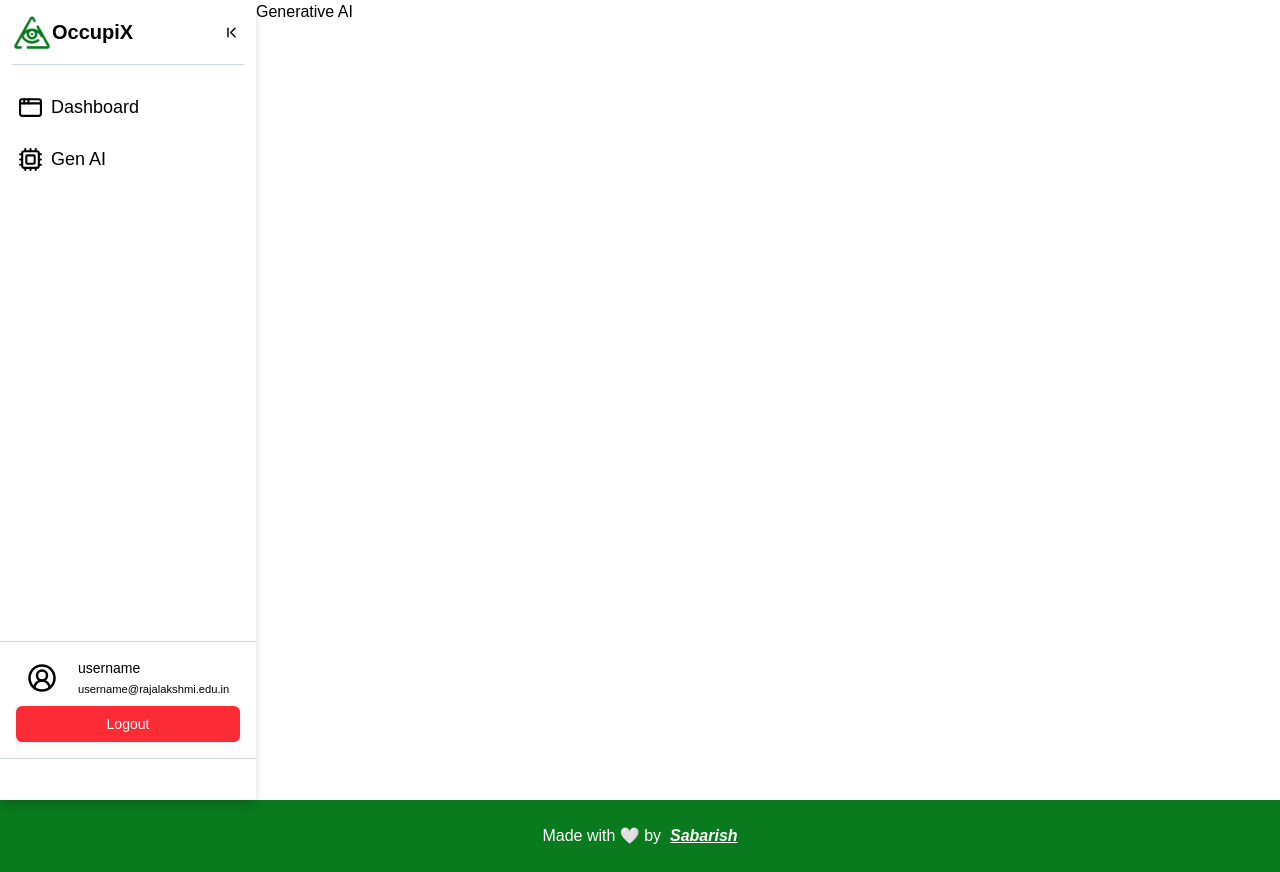
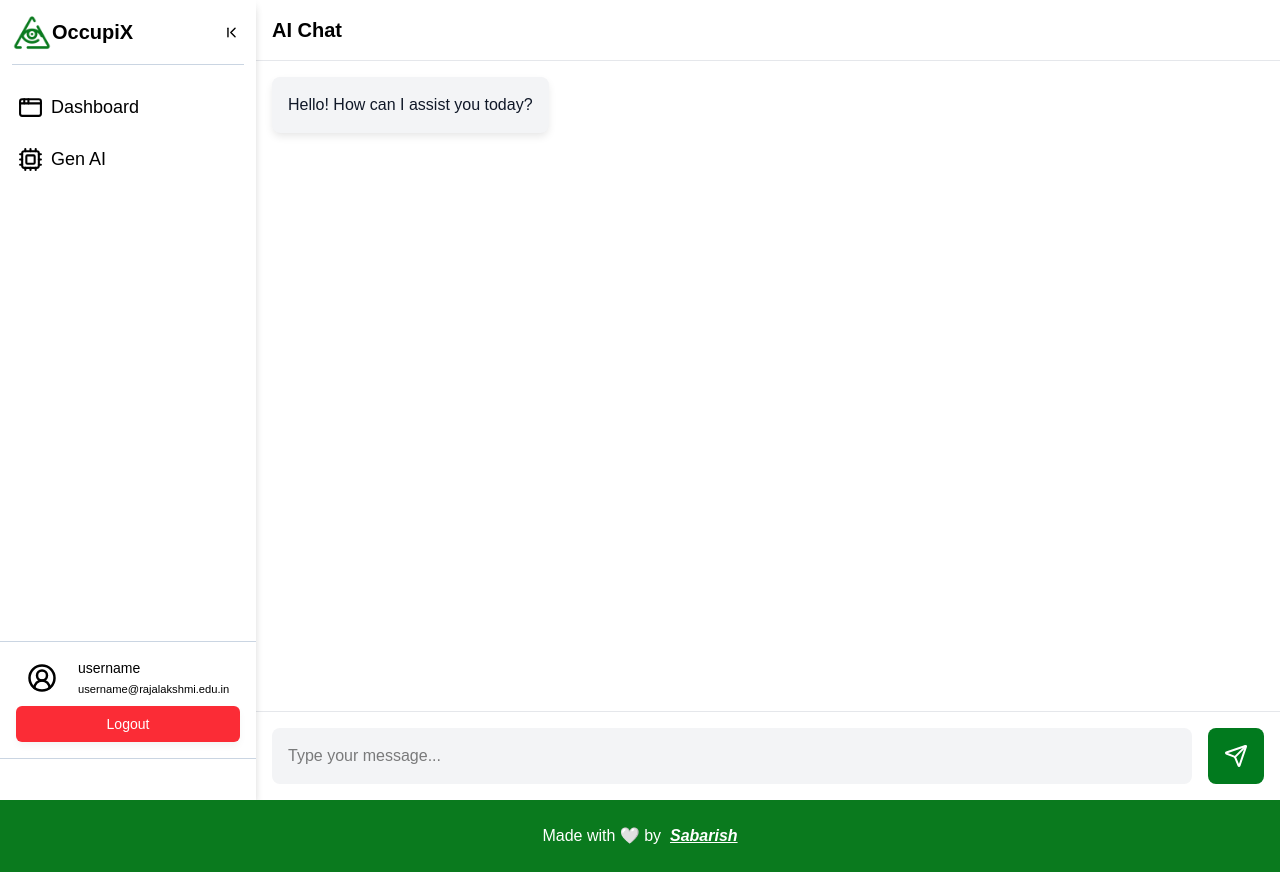
Before and after one commit to Sabarish-developer/classroom-occupancy-monitor, a React (Vite) app: page /genai in a window 1280 px wide. Built offline with nearby package versions, Linux system fonts and the light colour scheme; no server answers.

Commit message:
feat: add genai page

```diff
--- a/package.json
+++ b/package.json
@@ -29,6 +29,7 @@
     "react": "^19.1.1",
     "react-dom": "^19.1.1",
     "react-hot-toast": "^2.5.2",
+    "react-icons": "^5.5.0",
     "react-responsive": "^10.0.1",
     "react-router": "^7.8.0",
     "react-router-dom": "^7.8.0",
--- /dev/null
+++ b/src/components/ai-chat.jsx
@@ -0,0 +1,121 @@
+import React, { useState, useRef, useEffect } from "react";
+import { Send, Loader2 } from "lucide-react";
+import axios from 'axios';
+import { config } from "@/config/config";
+
+const ChatInterface = () => {
+  const [messages, setMessages] = useState([
+    { id: 1, text: "Hello! How can I assist you today?", sender: "bot" },
+  ]);
+  const [inputText, setInputText] = useState("");
+  const [isTyping, setIsTyping] = useState(false);
+  const messagesEndRef = useRef(null);
+
+  // Scroll to bottom
+  const scrollToBottom = () => messagesEndRef.current?.scrollIntoView({ behavior: "smooth" });
+  useEffect(() => scrollToBottom(), [messages]);
+
+  const handleSendMessage = async () => {
+  if (!inputText.trim()) return;
+
+  // Add user message immediately
+  const userMessage = { id: messages.length + 1, text: inputText, sender: "user" };
+  setMessages([...messages, userMessage]);
+  setInputText("");
+
+  try {
+    setIsTyping(true);
+
+    const response = await axios.post(
+      `${config.genaiServiceUrl}/prompt`, // <-- replace with your backend URL
+      { prompt: inputText },
+      { withCredentials: true } // <-- important for cookies
+    );
+
+    const botMessage = {
+      id: messages.length + 2,
+      text: response.data.response, // adjust according to your backend response
+      sender: "bot",
+    };
+
+    setMessages(prev => [...prev, botMessage]);
+  } catch (error) {
+    console.error("Error sending message:", error);
+    const errorMessage = {
+      id: messages.length + 2,
+      text: "Sorry, something went wrong.",
+      sender: "bot",
+    };
+    setMessages(prev => [...prev, errorMessage]);
+  } finally {
+    setIsTyping(false);
+  }
+};
+
+  const simulateBotResponse = () => {
+    setIsTyping(true);
+    setTimeout(() => {
+      const botMessage = { id: messages.length + 2, text: "I understand your message. How else can I help you?", sender: "bot" };
+      setMessages(prev => [...prev, botMessage]);
+      setIsTyping(false);
+    }, 1500);
+  };
+
+  const handleKeyPress = (e) => {
+    if (e.key === "Enter" && !e.shiftKey) {
+      e.preventDefault();
+      handleSendMessage();
+    }
+  };
+
+  return (
+    <div className="flex flex-col h-full">
+      {/* Header */}
+      <div className="p-3 sm:p-4 border-b">
+        <h1 className="text-xl font-bold">AI Chat</h1>
+      </div>
+
+      {/* Messages */}
+      <div className="flex-1 overflow-y-auto p-2 sm:p-4 min-w-0 scrollbar-thin scrollbar-thumb-gray-400 scrollbar-track-gray-200">
+        {messages.map(m => (
+          <div key={m.id} className={`flex ${m.sender === "user" ? "justify-end" : "justify-start"} mb-3`}>
+            <div className={`p-3 sm:p-4 rounded-lg shadow max-w-[90%] md:max-w-[70%] ${m.sender === "user" ? "bg-[#017a1e] text-white" : "bg-gray-100 text-gray-900"}`}>
+              {m.text}
+            </div>
+          </div>
+        ))}
+
+        {isTyping && (
+          <div className="flex items-center gap-2 text-sm text-gray-500 mb-2">
+            <Loader2 className="animate-spin w-4 h-4" />
+            Thinking...
+          </div>
+        )}
+
+        <div ref={messagesEndRef} />
+      </div>
+
+      {/* Input */}
+      <div className="p-2 sm:p-4 border-t">
+        <div className="flex gap-2 sm:gap-4">
+          <input
+            type="text"
+            value={inputText}
+            onChange={(e) => setInputText(e.target.value)}
+            onKeyPress={handleKeyPress}
+            placeholder="Type your message..."
+            className="flex-1 p-3 sm:p-4 rounded-lg bg-gray-100 focus:outline-none focus:ring-2 focus:ring-[#017a1e] min-w-0"
+          />
+          <button
+            onClick={handleSendMessage}
+            className="p-3 sm:p-4 bg-[#017a1e] text-white rounded-lg hover:bg-[#017a1e] focus:outline-none focus:ring-2 focus:ring-[#017a1e]"
+          >
+            <Send className="w-5 h-5 sm:w-6 sm:h-6" />
+          </button>
+        </div>
+      </div>
+    </div>
+  );
+};
+
+export default ChatInterface;
--- a/src/config/config.js
+++ b/src/config/config.js
@@ -2,5 +2,6 @@
 export const config = {
     apiBaseUrl: import.meta.env.VITE_API_BASE_URL,
     authServiceUrl: import.meta.env.VITE_AUTH_SERVICE_URL,
-    occupancyServiceUrl: import.meta.env.VITE_OCCUPANCY_SERVICE_URL
+    occupancyServiceUrl: import.meta.env.VITE_OCCUPANCY_SERVICE_URL,
+    genaiServiceUrl: import.meta.env.VITE_GENAI_SERVICE_URL
 }
--- a/src/pages/dashboard.jsx
+++ b/src/pages/dashboard.jsx
@@ -37,7 +37,7 @@ export const Dashboard = () => {
         try{
             setLoading(true);
             setError(null);
-            const response = await axios.post(`${config.occupancyServiceUrl}/refresh`);
+            const response = await axios.post(`${config.occupancyServiceUrl}/refresh`, {}, {withCredentials: true});
             setRooms(response.data.data);
             toast.success('Data fetched successfully')
         }
@@ -131,7 +131,7 @@ export const Dashboard = () => {
                         </div>) :
                         error ?
                         (   <>
-                                <div className="text-red-500">{error}, Please try again later</div>
+                                <div className="text-red-500">{typeof error==='string' ? error : error.message}</div>
                                 <div>Kindly contact admin</div>
                             </>
                         ) :
--- a/src/pages/gen-ai.jsx
+++ b/src/pages/gen-ai.jsx
@@ -1,11 +1,12 @@
-import Sidebar from "@/components/sidebar"
+import Sidebar from "@/components/sidebar";
+import ChatInterface from "@/components/ai-chat";
 
 export const GenAi = () => {
     return (
-        <div className="flex">
+        <div className="flex h-screen overflow-hidden">
             <Sidebar />
-            <div>
-                Generative AI
+            <div className="flex-1 h-full ">
+                <ChatInterface />
             </div>
         </div>
     )
```
Also changed, not shown: 2 other files (tests, documents, lock files or other folders).
